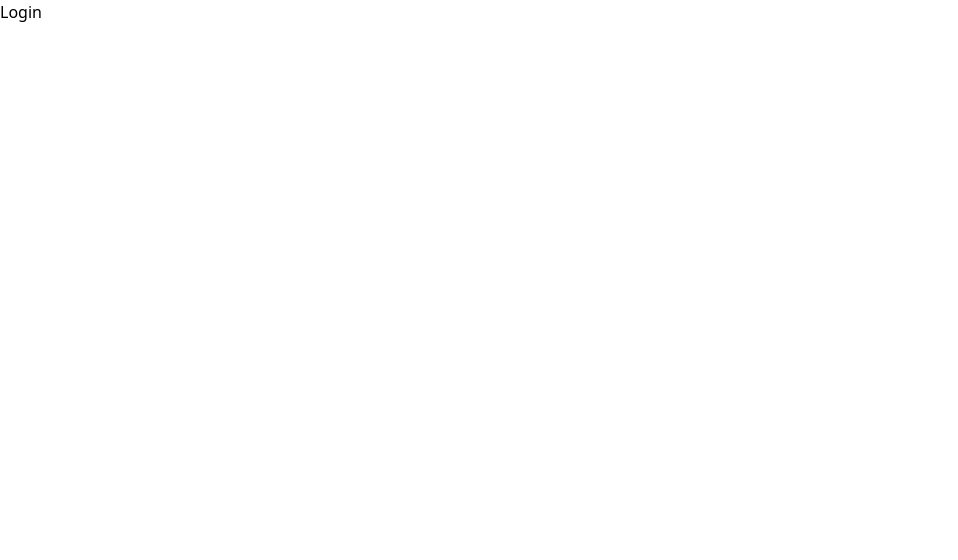
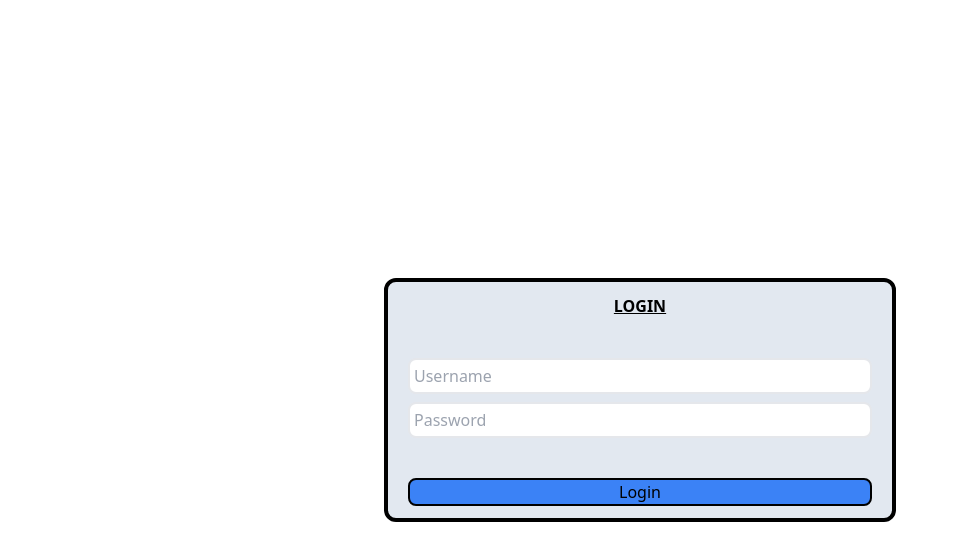
Before and after one commit to Rudy-ChunChunmaru/Django_app_project, a React (Vite) app in the folder django-react-app/frontend/: page /login in a window 1280 px wide. Shown: the top 560 px of the page, without its empty margins (0-958 px from the left). Built offline with nearby package versions, Linux system fonts and the light colour scheme.

Commit message:
update django app react front end index login and route protected

```diff
--- a/django-react-app/frontend/src/App.tsx
+++ b/django-react-app/frontend/src/App.tsx
@@ -7,17 +7,34 @@ import ErrorNotFound from "./pages/common/error-notfound";
 
 import User from "./pages/apps/common/user";
 import Group from "./pages/apps/common/group";
+import ProtectedRoute from "./components/protected-route";
+import Logout from "./pages/common/logout";
 
 function App() {
   return (
     <>
       <Routes>
         <Route path="" element={<Index />} errorElement={<ErrorRouter />}>
-          <Route path="user" element={<User />} />
-          <Route path="group" element={<Group />} />
+          <Route
+            path="user"
+            element={
+              <ProtectedRoute>
+                <User />
+              </ProtectedRoute>
+            }
+          />
+          <Route
+            path="group"
+            element={
+              <ProtectedRoute>
+                <Group />
+              </ProtectedRoute>
+            }
+          />
         </Route>
 
         <Route path="login" element={<Login />} />
+        <Route path="logout" element={<Logout />} />
         <Route path="*" element={<ErrorNotFound />} />
       </Routes>
     </>
--- /dev/null
+++ b/django-react-app/frontend/src/components/protected-route.tsx
@@ -0,0 +1,54 @@
+import { useState } from "react";
+import { Navigate } from "react-router-dom";
+import { jwtDecode } from "jwt-decode";
+
+import api from "../logic/api";
+import { ACCESS_TOKEN, REFRESH_TOKEN } from "../logic/constants";
+
+type Props = {
+  children: JSX.Element;
+};
+
+const ProtectedRoute = ({ children }: Props) => {
+  const [isAuthorized, setIsAuthorized] = useState<boolean | null>(null);
+
+  const auth = async () => {
+    const token = localStorage.getItem(ACCESS_TOKEN);
+    if (!token) {
+      setIsAuthorized(false);
+      return;
+    }
+
+    const decode: any = jwtDecode(token);
+    // console.log(decode);
+    const tokenExpiration = decode.exp;
+    const now = Date.now() / 1000;
+
+    if (tokenExpiration < now) await refreshToken();
+    else setIsAuthorized(true);
+  };
+
+  const refreshToken = async () => {
+    const refreshToken = localStorage.getItem(REFRESH_TOKEN);
+    if (!refreshToken) {
+      setIsAuthorized(false);
+    }
+    try {
+      const res = await api.post("/api/token/refresh/", {
+        refresh: refreshToken,
+      });
+
+      if (res.status == 200) {
+        localStorage.setItem(ACCESS_TOKEN, res.data.access);
+        setIsAuthorized(true);
+      } else setIsAuthorized(false);
+    } catch (error) {
+      // console.error(error);
+      setIsAuthorized(false);
+    }
+  };
+
+  return isAuthorized ? children : <Navigate to={"/login"} />;
+};
+
+export default ProtectedRoute;
--- a/django-react-app/frontend/src/logic/constants.ts
+++ b/django-react-app/frontend/src/logic/constants.ts
@@ -1,4 +1,5 @@
-export const USER_ID = "user";
-export const GROUP_ID = "group";
+export const USER_ID = "user_id";
+export const USER_NAME = "user_name";
+export const GROUP_ID = "group_id";
 export const ACCESS_TOKEN = "access";
 export const REFRESH_TOKEN = "refresh";
--- a/django-react-app/frontend/src/pages/common/login.tsx
+++ b/django-react-app/frontend/src/pages/common/login.tsx
@@ -1,9 +1,82 @@
-import React from "react";
+import { useState } from "react";
+import { useNavigate } from "react-router-dom";
+import api from "../../logic/api";
+import { ACCESS_TOKEN, REFRESH_TOKEN } from "../../logic/constants";
 
 type Props = {};
 
 const Login = (props: Props) => {
-  return <div>Login</div>;
+  const [username, setUsername] = useState<string>("");
+  const [password, setPassword] = useState<string>("");
+  const [loading, setLoading] = useState<boolean>(false);
+
+  const navigate = useNavigate();
+
+  const loginAction = async (e: any) => {
+    e.preventDefault();
+
+    try {
+      const res = await api.post("api/token/", { username, password });
+      if (res) {
+        localStorage.setItem(ACCESS_TOKEN, res.data.access);
+        // console.info(res.data.access);
+
+        localStorage.setItem(REFRESH_TOKEN, res.data.refresh);
+        // console.info(res.data.refresh);
+        navigate("/");
+      } else {
+        navigate("/login");
+      }
+    } catch (error: any) {
+      if (error.response.status === 401) {
+        alert(error.response.data.detail);
+      }
+      console.info(error);
+    } finally {
+      setLoading(false);
+    }
+  };
+
+  return (
+    <div className="fixed flex h-full w-full items-center justify-center">
+      <form
+        onSubmit={loginAction}
+        className="flex w-[40%] flex-col items-center justify-center gap-2 rounded-xl border-4 border-black bg-slate-200 px-5 py-3"
+      >
+        <div className="flex w-full justify-center">
+          <h1>
+            <strong>
+              <u>LOGIN</u>
+            </strong>
+          </h1>
+        </div>
+        <br></br>
+        <input
+          type="text"
+          id="username"
+          name="username"
+          placeholder="Username"
+          className="w-full rounded-lg border-2 p-1"
+          onChange={(e) => setUsername(e.target.value)}
+        />
+        <input
+          type="password"
+          id="password"
+          name="password"
+          placeholder="Password"
+          className="w-full rounded-lg border-2 p-1"
+          onChange={(e) => setPassword(e.target.value)}
+        />
+        <br></br>
+        <button
+          type="submit"
+          className="w-full rounded-lg border-2 border-black bg-blue-500 transition-all hover:bg-white"
+        >
+          Login
+        </button>
+      </form>
+    </div>
+  );
 };
 
 export default Login;
--- /dev/null
+++ b/django-react-app/frontend/src/pages/common/logout.tsx
@@ -0,0 +1,12 @@
+import { useEffect } from "react";
+import { Navigate } from "react-router-dom";
+
+const Logout = () => {
+  useEffect(() => {
+    localStorage.clear();
+  }, []);
+
+  return <Navigate to={"/login"} />;
+};
+
+export default Logout;
```
Also changed, not shown: 2 other files (tests, documents, lock files or other folders).
